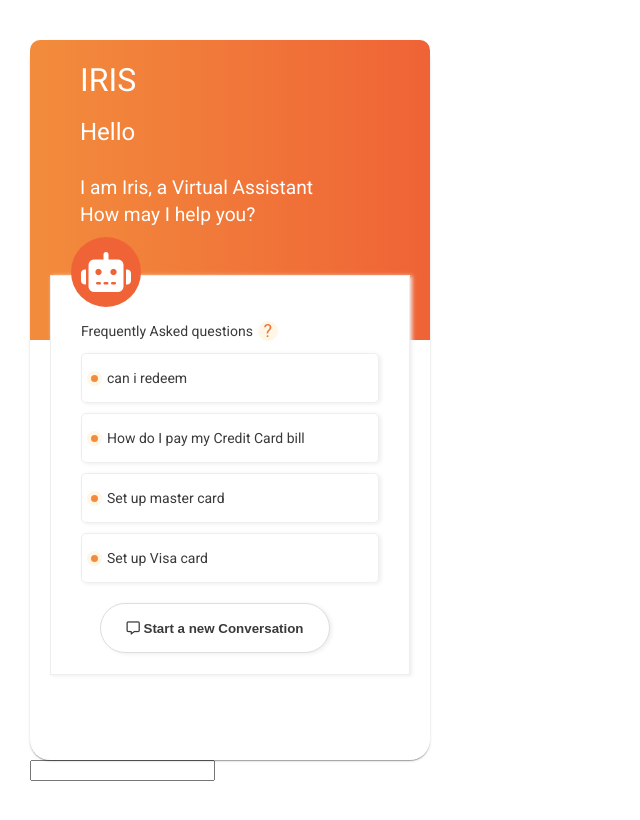
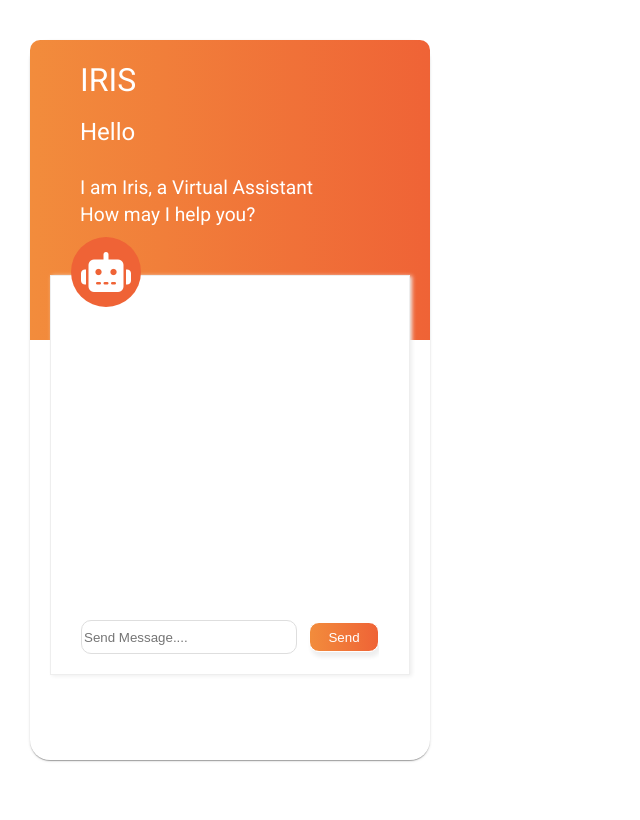
Before and after one commit to sagarmanghnani/chatbot, an Angular app: page / in a window 1280 px wide. Both pictures are taken after a click on the button "Start a new Conversation". Shown: the top 820 px of the page, without its empty margins (0-640 px from the left). Built offline with nearby package versions, Linux system fonts and the light colour scheme.

Commit message:
added animation

```diff
--- a/src/app/background-card/background-card.component.html
+++ b/src/app/background-card/background-card.component.html
@@ -22,6 +22,7 @@
                 <i class="fas fa-robot robo-icon"></i>
             </div>
 
+            <div *ngIf="!showChatBox" >
                 <div class="faq">
                     <p> Frequently Asked questions</p>
                     <div class="question">
@@ -29,18 +30,23 @@
                     </div>
                 </div>
 
-            <div class="questions-container" *ngFor="let question of questionArr" (click)="selectQuestions(question)" >
-                <app-faq-question [title] = question.title class="fadein-animate"></app-faq-question>
+                <div class="questions-container fadein-animate" *ngFor="let question of questionArr" (click)="selectQuestions(question)">
+                    <app-faq-question [title] = question?.title></app-faq-question>
                 </div>
 
                 <div class="conversation-container">
-                <button class="conversation-btn"> <span> <i class="far fa-comment-alt"> </i></span> Start a new Conversation  </button>
+                    <button class="conversation-btn" (click)="showChatBoxOnScreen()"> <span> <i class="far fa-comment-alt"> </i></span> Start a new Conversation  </button>
+                </div>
+            </div>
+
+            <div [hidden] = "!showChatBox" style="padding-left: 30px;padding-top: 40px;height: 90%;">
+                <app-chatbox  #chatbox></app-chatbox>
             </div>
         </div>
     </mat-card>
 
 
-    <app-chatbox  #chatbox></app-chatbox>
+
 
 
 
--- a/src/app/background-card/background-card.component.ts
+++ b/src/app/background-card/background-card.component.ts
@@ -16,6 +16,7 @@ export class BackgroundCardComponent implements OnInit {
   @ViewChild('chatbox')chatbox:ChatboxComponent
   questionArr = [];
   message:Messages = new Messages();
+  showChatBox:boolean = false;
   ngOnInit(): void {
   //   this.questionArr = [
   //     "Can I redeem my FB before original term?",
@@ -23,10 +24,24 @@ export class BackgroundCardComponent implements OnInit {
   //     "How can I get my Account Statement?",
   //     "What is the tenure of Fixed Deposit?"
   // ]
-  this.questionArr = questionsArr.default
+  this.questionArr[0] = questionsArr.default[0];
+  let i = 1;
+  let offset = 0;
+
+    let timeout = setInterval(() => {
+      if(i == questionsArr.default.length - 1){
+        clearInterval(timeout);
+      }
+      this.questionArr.push(questionsArr.default[i]);
+      offset += 2000;
+      i++;
+
+    }, offset + 2000);
+
   }
 
   selectQuestions(question){
+    this.showChatBoxOnScreen();
     let answerMessage:Messages = new Messages();
     answerMessage.msg = question.answer;
     UtilsService.globalMessageCounter++;
@@ -53,4 +68,8 @@ export class BackgroundCardComponent implements OnInit {
 
   }
 
+  showChatBoxOnScreen(){
+    this.showChatBox = true;
+  }
+
 }
--- a/src/app/chatbox/chatbox.component.html
+++ b/src/app/chatbox/chatbox.component.html
@@ -1,18 +1,23 @@
-<div>
+<div style="height: 100%;overflow-y: scroll;position: relative;">
 
     <div *ngIf="showAllMessages?.length" >
         <div *ngFor="let message of showAllMessages" >
-            <div *ngIf="message.myMessage" >
+            <div *ngIf="message.myMessage" style="margin-bottom: 5px;" >
                 <app-show-message [message] = "message" (passSelectedMessage) = "processSelectedMessage($event)" ></app-show-message>
             </div>
 
-            <div *ngIf="!message.myMessage" >
+            <div *ngIf="!message.myMessage" style="margin-bottom: 5px;" >
                 <app-show-message [message] = "message" (passSelectedMessage) = processSelectedMessage($event) ></app-show-message>
             </div>
         </div>
     </div>
 
-    <div>
-        <input type="text" [(ngModel)]="newmessage" (keyup.enter)="sendMessage()">
+    <div class="user-message-container">
+        <div class="input-container">
+            <input type="text" [(ngModel)]="newmessage" placeholder="Send Message...." (keyup.enter)="sendMessage()">
+        </div>
+        <div>
+            <button (click)="sendMessage()" class="send-msg-btn"> Send </button>
+        </div>
     </div>
 </div>
--- a/src/app/chatbox/chatbox.component.scss
+++ b/src/app/chatbox/chatbox.component.scss
@@ -0,0 +1,28 @@
+.send-msg-btn{
+    width: 70px;
+    height: 30px;
+    border: 1px solid;
+    border-radius: 10px;
+    color: white;
+    box-shadow: 2px 5px 4px 0px #eeeeee;
+    background: linear-gradient(90deg, var(--secondary-background-color), var(--secondary-background-darker));
+}
+
+.user-message-container{
+    display: flex;
+    align-items: center;
+    position: absolute;
+    bottom: 10px;
+    width: 100%;
+    padding-bottom: 10px;
+    background: white;
+    .input-container{
+        flex: 1;
+        input{
+            height: 30px;
+            width: 92%;
+            border-radius: 10px;
+            border: 1px solid #dedede;
+        }
+    }
+}
--- a/src/app/show-message/show-message.component.scss
+++ b/src/app/show-message/show-message.component.scss
@@ -17,10 +17,14 @@
 
 .user-message{
     background: black;
+    text-align: right;
+    width: 80%;
+    margin-left: auto;
 }
 
 .system-message{
     background: #f28e5d;
+    width: 80%;
 }
 
 .question-css{
```
Lines whose indentation alone changed are shown as unchanged.
